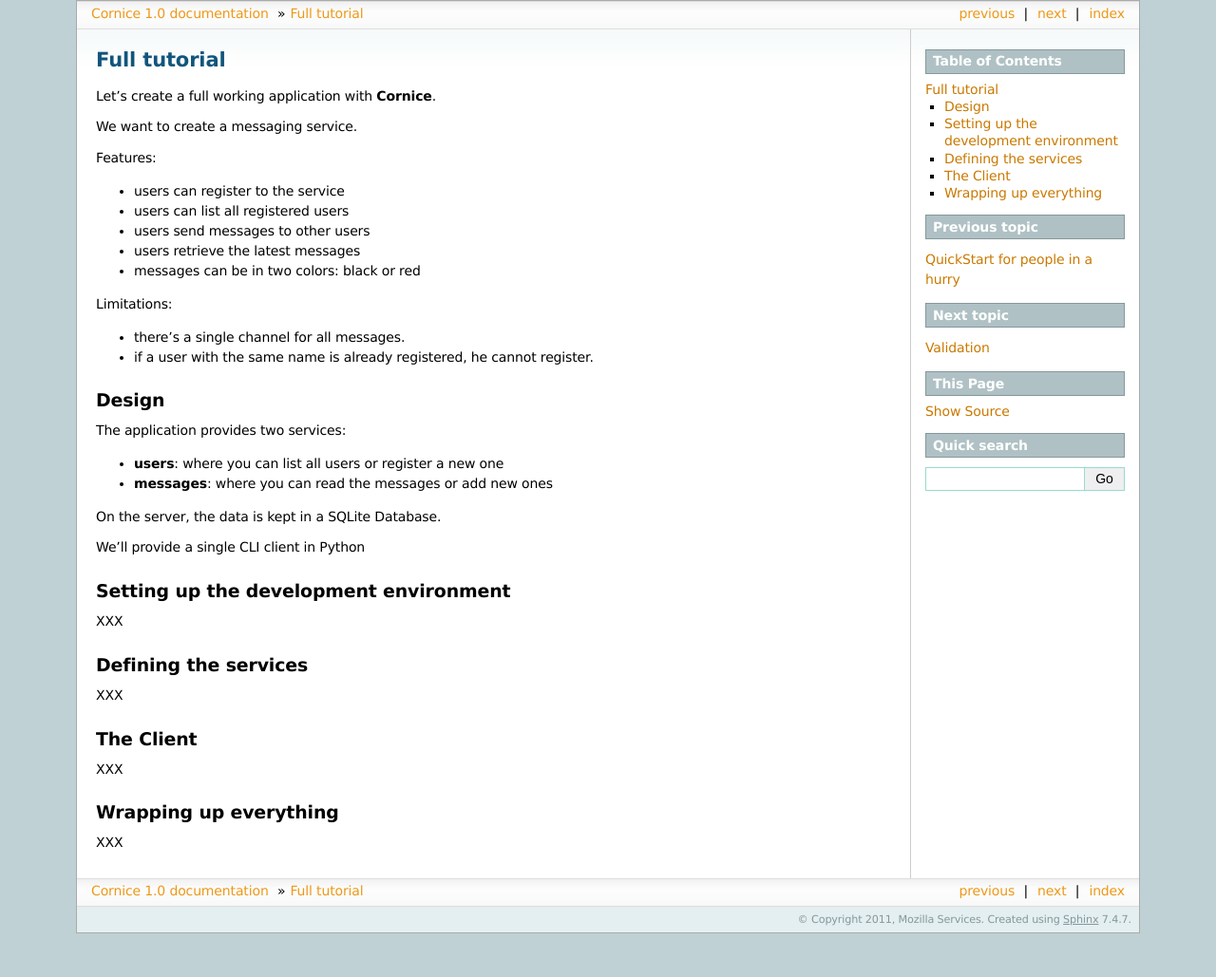
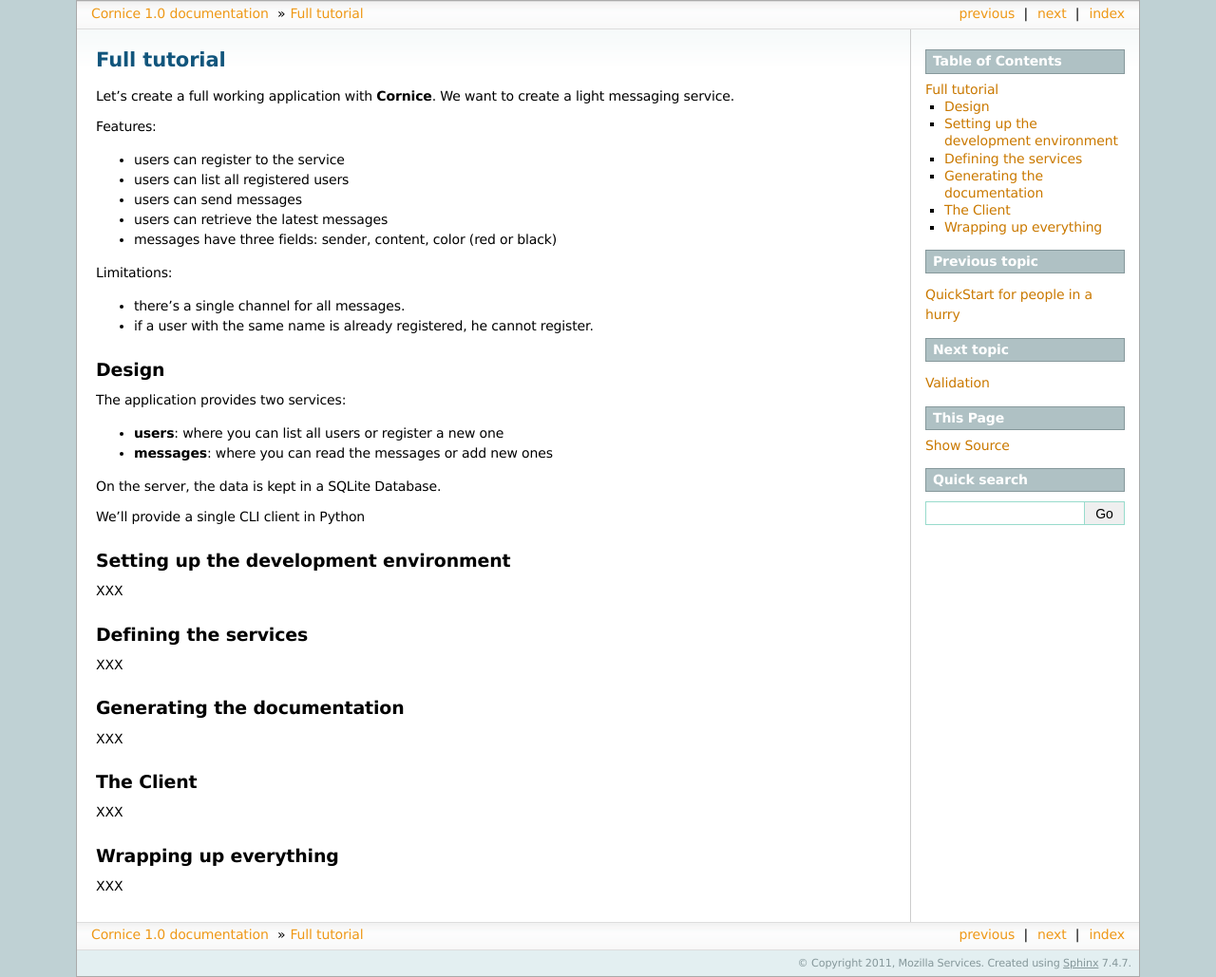
Before and after one commit to Cornices/cornice, a Sphinx documentation site: the page built from docs/source/tutorial.rst, in a window 1280 px wide. Shown: the whole page at 95% size. Built offline with Sphinx 7.4.7, drawn with Linux system fonts in a browser that asks for light colours; before the commit the page ends 983 px from its top, so only the background shows below that.

Commit message:
added a section for sphinx

```diff
--- a/docs/source/tutorial.rst
+++ b/docs/source/tutorial.rst
@@ -1,17 +1,16 @@
 Full tutorial
 =============
 
-Let's create a full working application with **Cornice**.
-
-We want to create a messaging service.
+Let's create a full working application with **Cornice**. We want to
+create a light messaging service.
 
 Features:
 
 - users can register to the service
 - users can list all registered users
-- users send messages to other users
-- users retrieve the latest messages
-- messages can be in two colors: black or red
+- users can send messages
+- users can retrieve the latest messages
+- messages have three fields: sender, content, color (red or black)
 
 Limitations:
 
@@ -42,6 +41,11 @@ Defining the services
 
 XXX
 
+Generating the documentation
+----------------------------
+
+XXX
+
 The Client
 ----------
 
```
